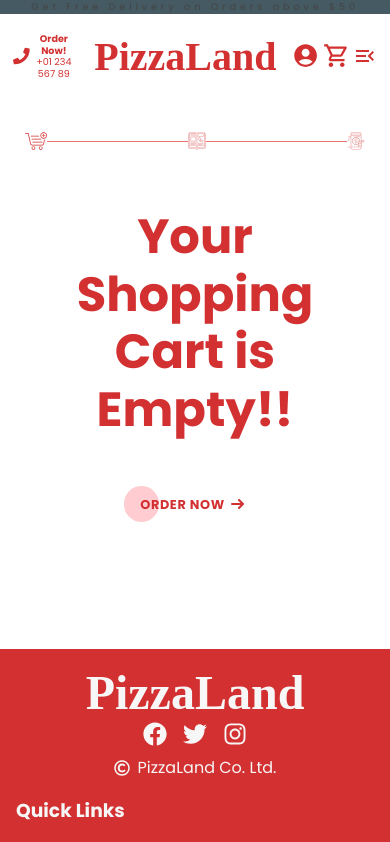
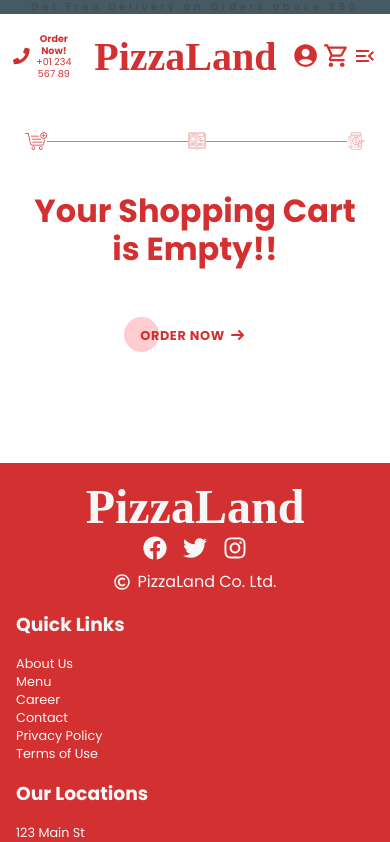
Before and after one commit to zeetaen1989/pizza-delivery, a Next.js app: page /cart in a window 390 px wide. Shown: the top 842 px of the page. Built offline with nearby package versions, Linux system fonts and the light colour scheme; a web font is replaced by a local one.

Commit message:
style: media query for larger and medium devices added

```diff
--- a/components/templates/CartItems/CartItems.module.scss
+++ b/components/templates/CartItems/CartItems.module.scss
@@ -20,6 +20,7 @@
       padding: 1rem 2rem;
       border-radius: 1rem;
       height: fit-content;
+      overflow-x: auto;
 
       table {
         width: 100%;
@@ -103,3 +104,58 @@
     }
   }
 }
+
+// ******MEDIA QUERIES******
+
+// Media query for larger devices (less than 1024px)
+@include a.media-query(large) {
+  .container {
+    .content {
+      flex-direction: column;
+
+      .right {
+        margin: 0 auto;
+      }
+
+      .content {
+        flex-direction: column;
+
+        .right {
+          margin: 0 auto;
+        }
+      }
+    }
+  }
+}
+
+// Media query for medium devices (less than 768px)
+@include a.media-query(medium) {
+  .container {
+    padding: 1rem;
+
+    h1 {
+      font-size: 2.5rem;
+    }
+
+    .content {
+      .left {
+        table {
+
+          th,
+          td {
+            padding: 0rem 2rem 0.5rem;
+          }
+        }
+      }
+    }
+  }
+}
+
+// Media query for small devices (less than 480px)
+@include a.media-query(small) {
+  .container {
+    h1 {
+      font-size: 2rem;
+    }
+  }
+}
```
